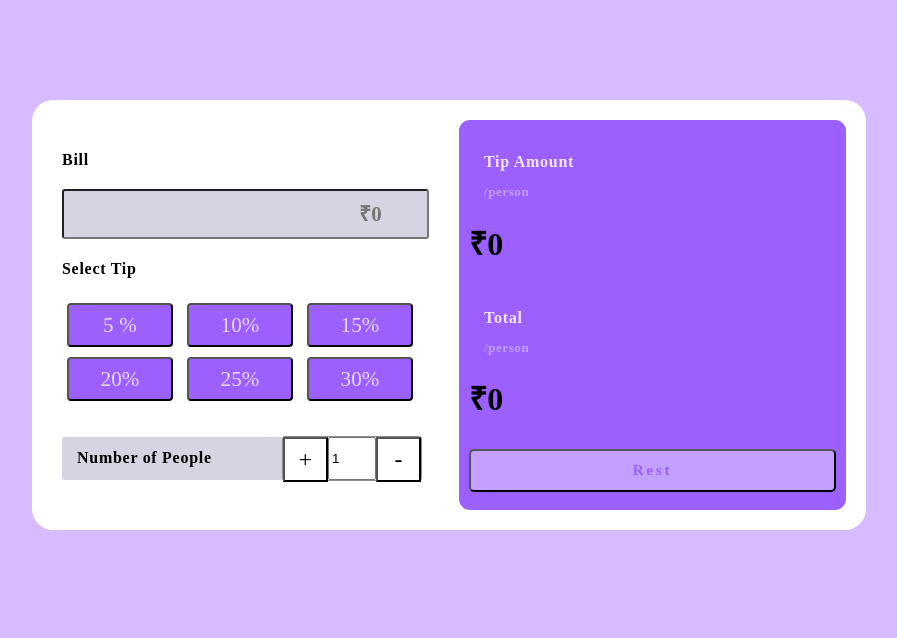
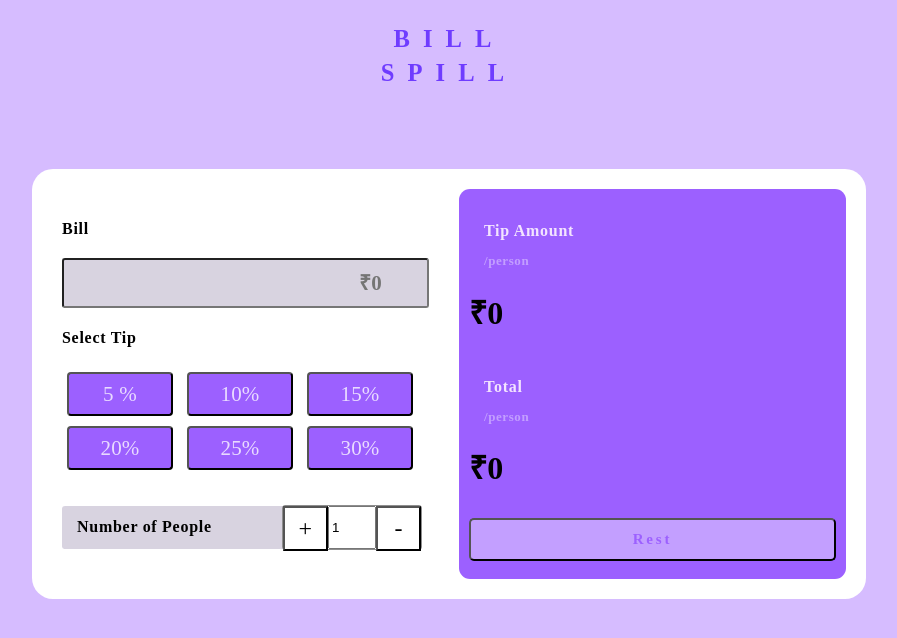
Before and after one commit to Mayur25X/Cuvette_Assingment_3, a plain HTML site: page index.html in a window 1280 px wide. Shown: the whole page, without its empty margins (191-1088 px from the left). Drawn offline with Linux system fonts and the light colour scheme.

Commit message:
Assignment 3  css update

```diff
--- a/index.css
+++ b/index.css
@@ -169,3 +169,16 @@ p {
 
   color: #c39fff;
 }
+.heading{
+      margin: auto auto;
+    flex-wrap: wrap;
+    align-items: center;
+
+    width: fit-content;
+    height: 10px;
+
+    font-size: 21px;
+
+    letter-spacing: 0.625em;
+    color: #6F3CFF;
+}
--- a/index.html
+++ b/index.html
@@ -10,6 +10,12 @@
 </head>
 
 <body>
+    <div class="heading">
+        <h3>BILL</h3>
+    </div>
+    <div class="heading">
+        <h3>SPILL</h3>
+    </div>
     <div class="container">
         <div class="left">
 
```
